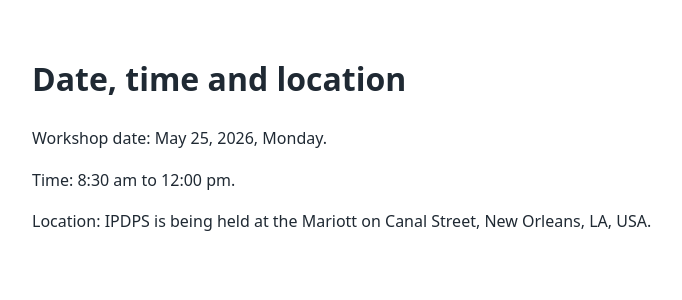
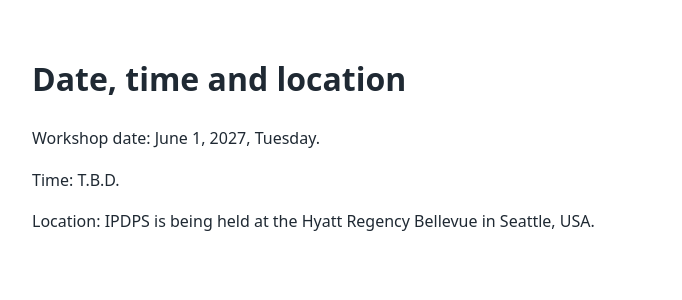
Before and after one commit to MxP4S/mxp4s2027, a Jekyll site: the page built from dates.md, in a window 1280 px wide. Shown: the top 300 px of the page, without its empty margins (128-810 px from the left). Built offline with Jekyll 4.4.1, drawn with Linux system fonts in a browser that asks for light colours.

Commit message:
Update workshop date, time, and location

```diff
--- a/dates.md
+++ b/dates.md
@@ -5,8 +5,8 @@ title: Dates
 
 # Date, time and location
 
-Workshop date: May 25, 2026, Monday.
+Workshop date: June 1, 2027, Tuesday.
 
-Time: 8:30 am to 12:00 pm.
+Time: T.B.D.
 
-Location: IPDPS is being held at the Mariott on Canal Street, New Orleans, LA, USA.
+Location: IPDPS is being held at the Hyatt Regency Bellevue in Seattle, USA.
```
